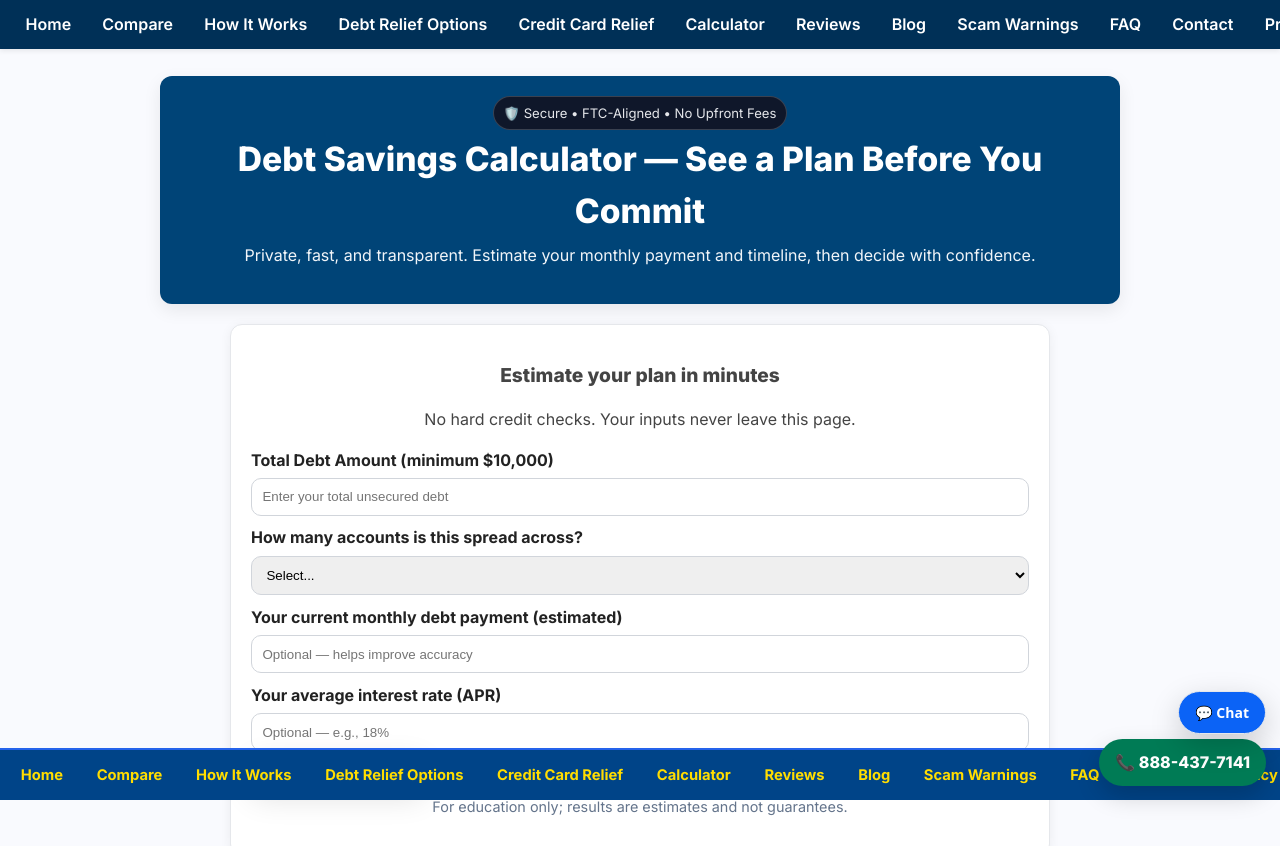
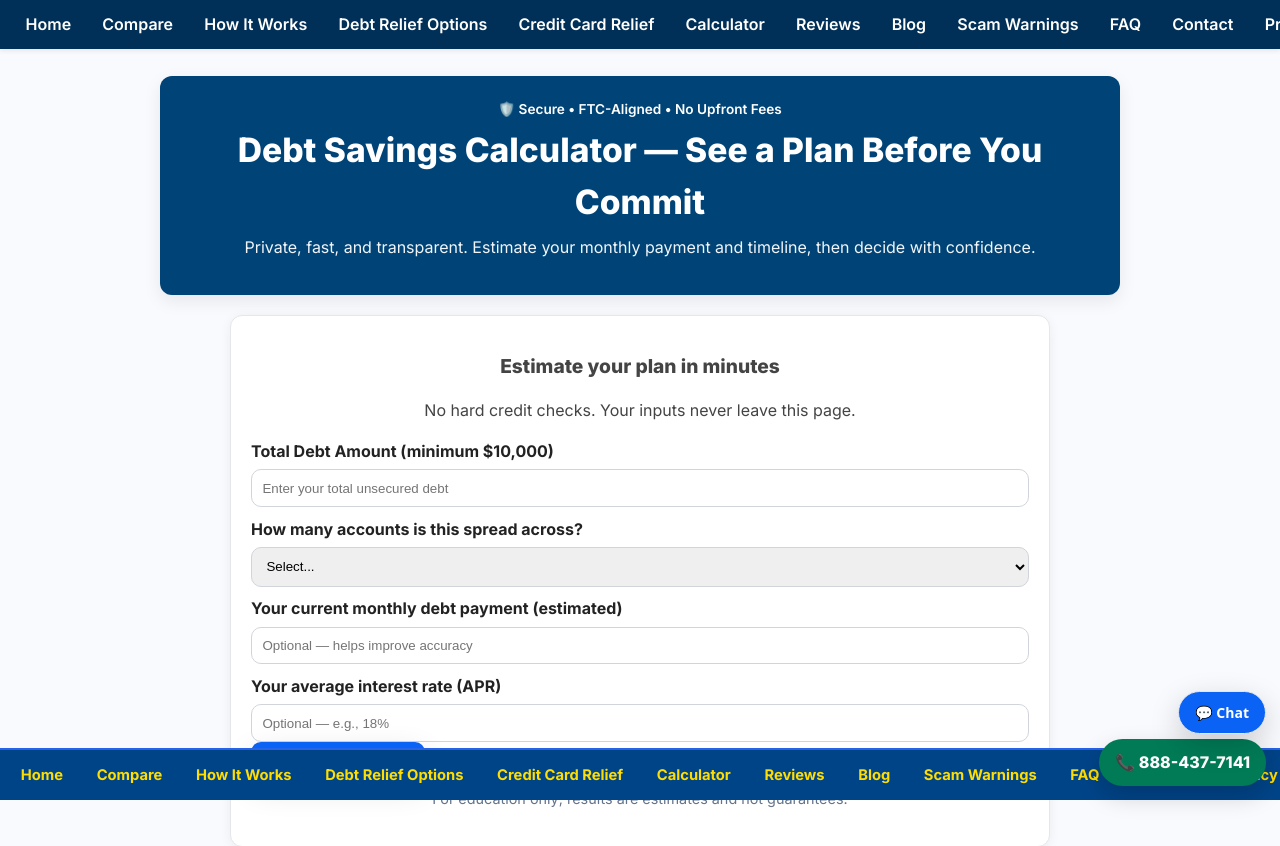
Before and after one commit to darpadebt/debtreliefguard.frontend, a plain HTML site: page savings.calculator.html in a window 1280 px wide. Shown: the top 846 px of the page. Drawn offline with Linux system fonts and the light colour scheme; no server answers.

Commit message:
Update savings.calculator.html

```diff
--- a/savings.calculator.html
+++ b/savings.calculator.html
@@ -95,6 +95,7 @@
     .hero-ctas{display:flex;justify-content:center;gap:.6rem;flex-wrap:wrap}
     .btn-outline{background:transparent;color:#0b63f6;border:2px solid #0b63f6}
     .lead{text-align:center;color:#444}
+    .badge{font-size:.85rem;font-weight:600;color:inherit}
 
     /* Mobile dual-action bar */
     .mobile-bar{position:fixed;left:0;right:0;bottom:0;background:#0b1220;color:#fff;display:flex;gap:8px;padding:.6rem;z-index:9998}
@@ -215,7 +216,7 @@
 
   <!-- HERO / Intro -->
   <header style="max-width:960px;margin:0 auto;text-align:center;background:#004477;color:#fff;padding:1.25rem 1rem;border-radius:12px;box-shadow:0 6px 18px rgba(0,0,0,.08)">
-    <span class="badge" style="display:inline-flex;gap:.35rem;align-items:center;justify-content:center;background:#0f172a;color:#e5e7eb;border:1px solid rgba(255,255,255,.18);border-radius:999px;padding:.35rem .6rem;font-size:.82rem">🛡️ Secure • FTC-Aligned • No Upfront Fees</span>
+    <span class="badge">🛡️ Secure • FTC-Aligned • No Upfront Fees</span>
     <h1 id="ab-cta-text" style="color:#fff">Debt Savings Calculator — See a Plan Before You Commit</h1>
     <p class="sub" style="color:#f1f5f9">Private, fast, and transparent. Estimate your monthly payment and timeline, then decide with confidence.</p>
   </header>
@@ -557,6 +558,19 @@
   <script>
     (function(){
       if (window.GFSR && window.GFSR.bridgeReady) return;
+      const badge = document.querySelector('.badge');
+      if (badge) {
+        badge.style.removeProperty('background');
+        badge.style.removeProperty('border');
+        badge.style.removeProperty('border-radius');
+        badge.style.removeProperty('padding');
+        badge.style.removeProperty('display');
+        badge.style.removeProperty('align-items');
+        badge.style.removeProperty('justify-content');
+        badge.style.removeProperty('gap');
+        badge.style.removeProperty('color');
+        badge.style.fontWeight = '600';
+      }
       const $ = (s)=>document.querySelector(s);
       const api = {
         bridgeReady: true,
```
